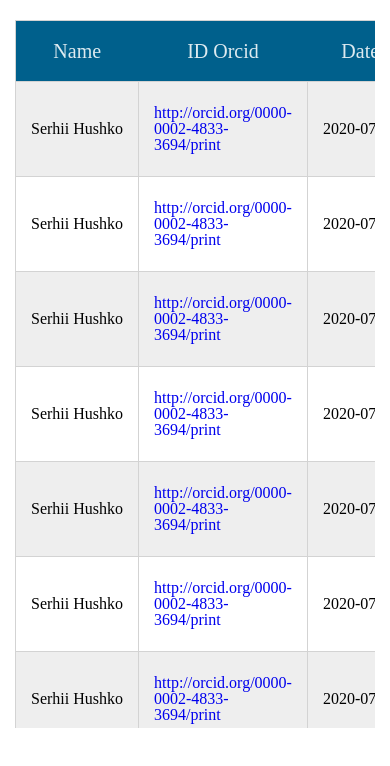
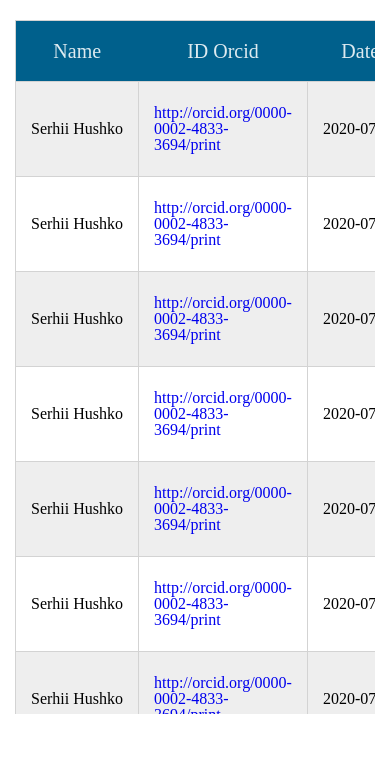
Before and after one commit to Mr-Quiet/import-orcid, a plain HTML site: page index.html in a window 390 px wide. Shown: the part 76-842 px from the top of the page. Drawn offline with Linux system fonts and the light colour scheme; files whose address does not match are found by name.

Commit message:
Update style.css

```diff
--- a/css/style.css
+++ b/css/style.css
@@ -594,7 +594,13 @@
   }
   .content__row {
     width: calc(100vw - 30px);
-/*     height: calc(100vh - 119px); */
+    height: calc(100vh - 119px);
+  }
+}
+
+@media screen and (max-width: 576px) {
+  .content__row {
+    height: calc(100vh - 150px);
   }
 }
 
```
